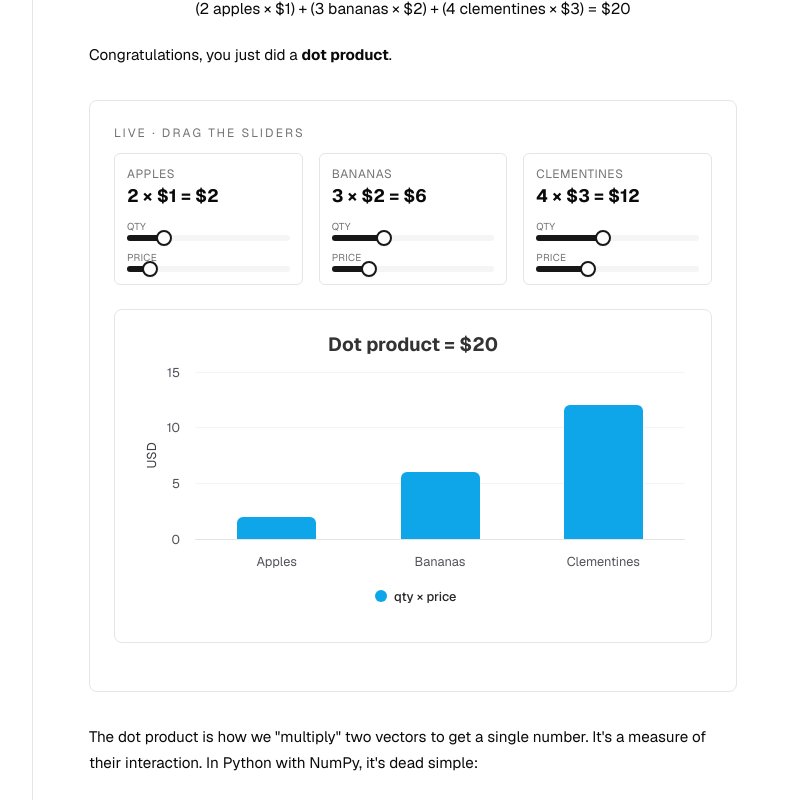
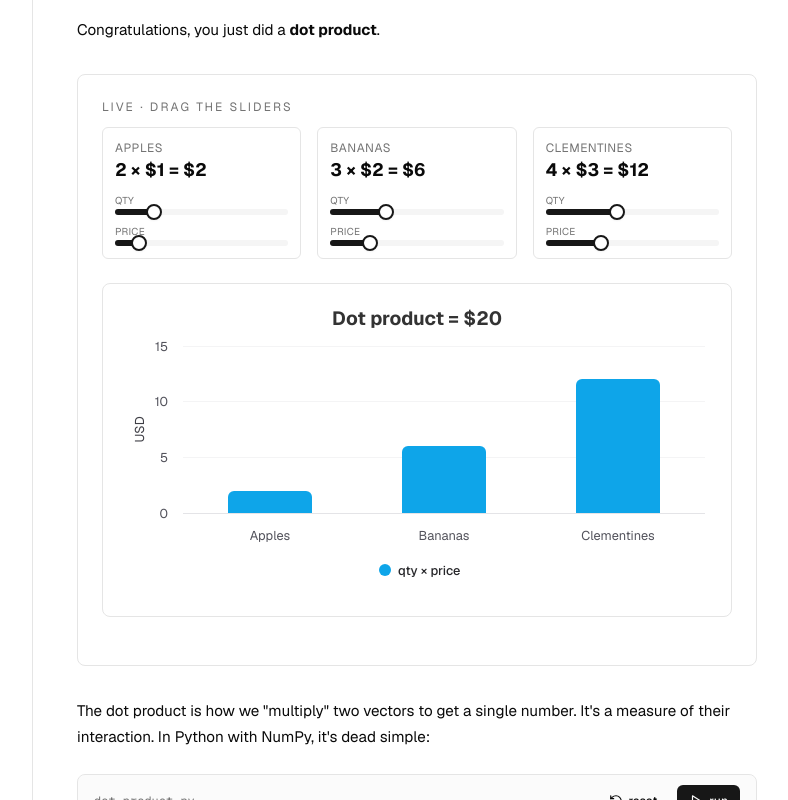
Before and after one commit to Eeman1113/MLFS, a Next.js app in the folder web/: page /chapters/02-math in a window 1280 px wide. Shown: the part 1330-2130 px from the top of the page, without its empty margins (223-1011 px from the left). Built offline with nearby package versions, Linux system fonts and the light colour scheme.

Commit message:
Center article in the middle column (2-col grid with mx-auto)

```diff
--- a/web/app/authors-note/page.tsx
+++ b/web/app/authors-note/page.tsx
@@ -5,9 +5,9 @@ export const metadata = { title: "Author's Note · MLFS" };
 
 export default function AuthorsNotePage() {
   return (
-    <div className="mx-auto max-w-screen-2xl flex">
+    <div className="mx-auto max-w-screen-2xl md:grid md:grid-cols-[16rem_minmax(0,1fr)]">
       <DocsSidebar />
-      <article className="flex-1 min-w-0 px-6 md:px-10 lg:px-14 py-10 max-w-[760px] mx-auto xl:mx-0">
+      <article className="mx-auto w-full min-w-0 max-w-[760px] px-6 md:px-10 py-10">
         <p className="text-sm text-muted-foreground mb-1">Front matter</p>
         <h1 className="font-display font-bold tracking-tight text-3xl md:text-[2rem] leading-[1.18]">
           Author's Note
--- a/web/app/page.tsx
+++ b/web/app/page.tsx
@@ -5,10 +5,10 @@ import { OnThisPage } from "@/components/on-this-page";
 
 export default function Home() {
   return (
-    <div className="mx-auto max-w-screen-2xl flex">
+    <div className="mx-auto max-w-screen-2xl md:grid md:grid-cols-[16rem_minmax(0,1fr)]">
       <DocsSidebar />
-      <div className="flex-1 min-w-0 flex">
-        <article className="flex-1 min-w-0 px-6 md:px-10 lg:px-14 py-10 max-w-[760px] mx-auto xl:mx-0">
+      <div className="xl:grid xl:grid-cols-[minmax(0,1fr)_14rem] xl:gap-8">
+        <article className="mx-auto w-full min-w-0 max-w-[760px] px-6 md:px-10 py-10">
           <p className="text-sm text-muted-foreground mb-1">Machine Learning From Scratch</p>
           <h1 className="font-display font-bold tracking-tight text-3xl md:text-[2rem] leading-[1.18]">
             Introduction
--- a/web/components/chapter-shell.tsx
+++ b/web/components/chapter-shell.tsx
@@ -18,10 +18,10 @@ export function ChapterShell({
   if (!meta) return null;
 
   return (
-    <div className="mx-auto max-w-screen-2xl flex">
+    <div className="mx-auto max-w-screen-2xl md:grid md:grid-cols-[16rem_minmax(0,1fr)]">
       <DocsSidebar />
-      <div className="flex-1 min-w-0 flex">
-        <article className="flex-1 min-w-0 px-6 md:px-10 lg:px-14 py-10 max-w-[760px] mx-auto xl:mx-0">
+      <div className="xl:grid xl:grid-cols-[minmax(0,1fr)_14rem] xl:gap-8">
+        <article className="mx-auto w-full min-w-0 max-w-[760px] px-6 md:px-10 py-10">
           <div className="flex items-start justify-between gap-4 mb-6">
             <div className="min-w-0">
               <p className="text-sm text-muted-foreground mb-1">
@@ -32,28 +32,28 @@ export function ChapterShell({
               </h1>
             </div>
             <div className="hidden sm:flex items-center gap-1 shrink-0">
-              <Button asChild variant="outline" size="icon" disabled={!prev} aria-label="Previous chapter">
               {prev ? (
+                <Button asChild variant="outline" size="icon" aria-label="Previous chapter">
                   <Link href={`/chapters/${prev.slug}`}>
                     <ArrowLeft className="size-4" />
                   </Link>
+                </Button>
               ) : (
-                  <span className="opacity-40 pointer-events-none">
+                <Button variant="outline" size="icon" disabled aria-label="Previous chapter">
                   <ArrowLeft className="size-4" />
-                  </span>
+                </Button>
               )}
-              </Button>
-              <Button asChild variant="outline" size="icon" disabled={!next} aria-label="Next chapter">
               {next ? (
+                <Button asChild variant="outline" size="icon" aria-label="Next chapter">
                   <Link href={`/chapters/${next.slug}`}>
                     <ArrowRight className="size-4" />
                   </Link>
+                </Button>
               ) : (
-                  <span className="opacity-40 pointer-events-none">
+                <Button variant="outline" size="icon" disabled aria-label="Next chapter">
                   <ArrowRight className="size-4" />
-                  </span>
+                </Button>
               )}
-              </Button>
             </div>
           </div>
           <p className="text-base text-muted-foreground leading-relaxed">{meta.blurb}</p>
```
Lines whose indentation alone changed are shown as unchanged.
